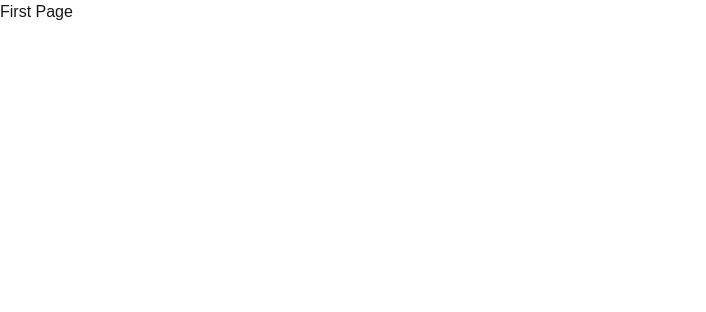
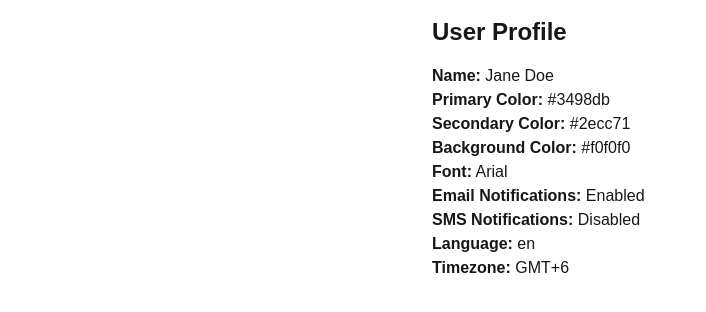
Before and after one commit to shariar-rootdevs/frontend-tasks, a Next.js app: page / in a window 1280 px wide. Shown: the top 312 px of the page, without its empty margins (0-706 px from the left). Built offline with nearby package versions, Linux system fonts and the light colour scheme.

Commit message:
feat : task3 completed

```diff
--- a/app/page.tsx
+++ b/app/page.tsx
@@ -1,3 +1,93 @@
+'use client'
+
+import { useState } from 'react'
+
+const mockUser = {
+  id: 1,
+  name: 'Jane Doe',
+  profile: {
+    settings: {
+      theme: {
+        colors: {
+          primary: '#3498db',
+          secondary: '#2ecc71',
+          background: '#f0f0f0',
+        },
+        font: 'Arial',
+      },
+      notifications: {
+        email: true,
+        sms: false,
+      },
+    },
+    preferences: {
+      language: 'en',
+      timezone: 'GMT+6',
+    },
+  },
+}
+
 export default function Page() {
-  return <div>First Page</div>
+  const [user] = useState(mockUser)
+  const {
+    name,
+    profile: {
+      settings: {
+        theme: {
+          colors: { primary, secondary, background },
+          font,
+        },
+        notifications: { email, sms },
+      },
+      preferences: { language, timezone },
+    },
+  } = user
+  console.log(
+    'All values are',
+    name,
+    primary,
+    secondary,
+    background,
+    font,
+    email,
+    sms,
+    language,
+    timezone
+  )
+  return (
+    <div>
+      <div className='p-4 max-w-md mx-auto'>
+        <h1 className='text-2xl font-bold mb-4'>User Profile</h1>
+        <p>
+          <strong>Name:</strong> {name || 'Unknown User'}
+        </p>
+        <p>
+          <strong>Primary Color:</strong> {primary ?? '#000000'}
+        </p>
+        <p>
+          <strong>Secondary Color:</strong> {secondary ?? '#777777'}
+        </p>
+        <p>
+          <strong>Background Color:</strong> {background ?? '#ffffff'}
+        </p>
+        <p>
+          <strong>Font:</strong> {font || 'Default Font'}
+        </p>
+        <p>
+          <strong>Email Notifications:</strong>{' '}
+          {email !== undefined ? (email ? 'Enabled' : 'Disabled') : 'Unknown'}
+        </p>
+        <p>
+          <strong>SMS Notifications:</strong>{' '}
+          {sms !== undefined ? (sms ? 'Enabled' : 'Disabled') : 'Unknown'}
+        </p>
+        <p>
+          <strong>Language:</strong> {language || 'N/A'}
+        </p>
+        <p>
+          <strong>Timezone:</strong> {timezone || 'N/A'}
+        </p>
+      </div>
+    </div>
+  )
 }
```
Also changed, not shown: taskDetails.txt.
